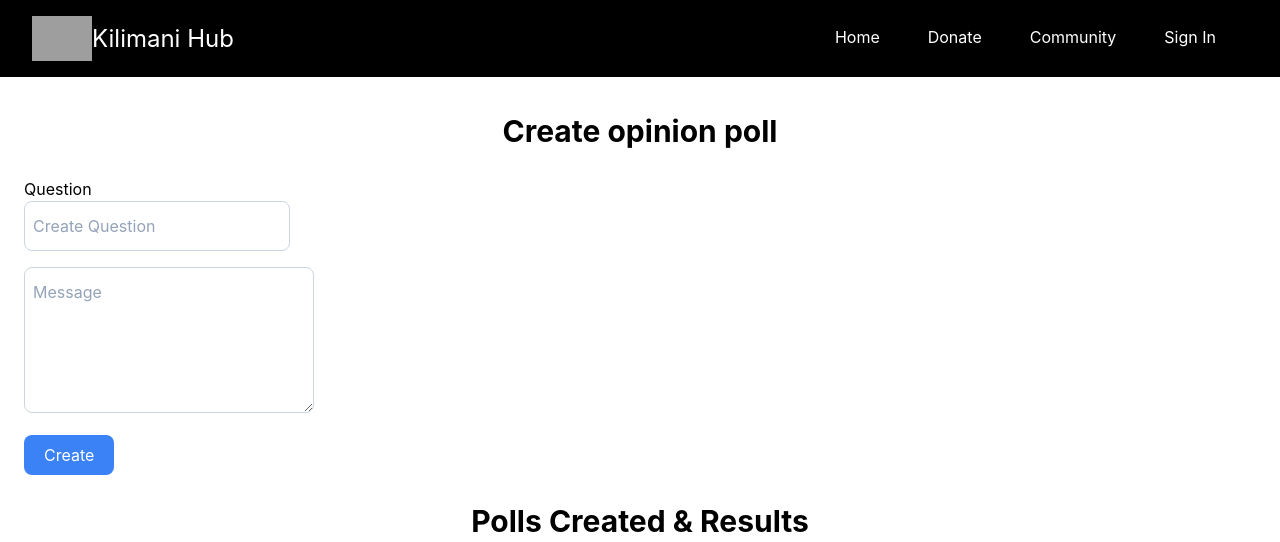
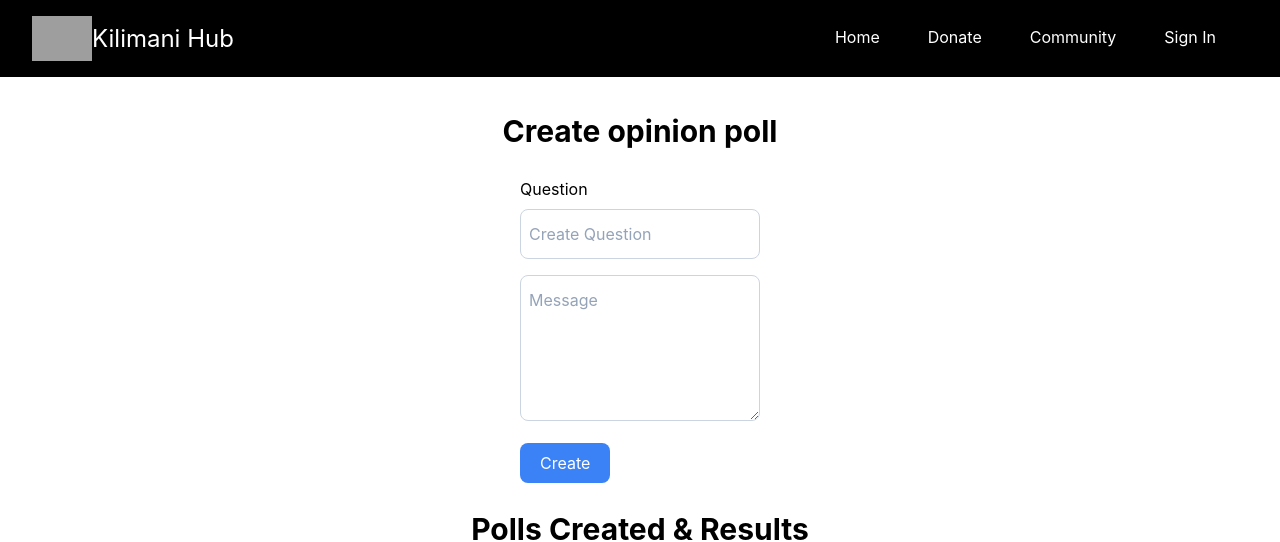
Before and after one commit to gregorymark254/kilimanifront, a React (Create React App) app: page /createvote in a window 1280 px wide. Shown: the top 542 px of the page. Built offline with nearby package versions, Linux system fonts and the light colour scheme; no server answers; grey boxes are pictures that could not be loaded.

Commit message:
Make changes in the poll form UI

```diff
--- a/src/pages/Admin/CreateVote.js
+++ b/src/pages/Admin/CreateVote.js
@@ -63,15 +63,15 @@ const CreateVote = () => {
     <div className="min-h-screen">
       <div className="container mx-auto p-4">
         <h1 className="text-center text-3xl font-bold mb-5 mt-5">Create opinion poll</h1>
-        <div className="flex items-center">
-          <form onSubmit={handleSubmit}>
-            <div className="p-2">
+        <div className="flex flex-wrap items-center justify-center">
+          <form className='w-100' onSubmit={handleSubmit}>
+            <div className="flex jusify-center items-center p-2">
               <label htmlFor="question">Question <br />
                 <input
                   type="text"
                   required
                   placeholder="Create Question"
-                  className="px-2 py-3 border border-slate-300 placeholder-slate-400 focus:outline-none focus:border-sky-500 rounded-lg focus:ring-1"
+                  className="mt-2 w-60 px-2 py-3 border border-slate-300 placeholder-slate-400 focus:outline-none focus:border-sky-500 rounded-lg focus:ring-1"
                   value={votequestion}
                   onChange={(e) => setQuestion(e.target.value)}
                 />
@@ -84,7 +84,7 @@ const CreateVote = () => {
                   value={text}
                   placeholder="Message"
                   onChange={(e) => setText(e.target.value)}
-                  className="px-2 py-3 border border-slate-300 placeholder-slate-400 focus:outline-none focus:border-sky-500 rounded-lg focus:ring-1"
+                  className="w-60 px-2 py-3 border border-slate-300 placeholder-slate-400 focus:outline-none focus:border-sky-500 rounded-lg focus:ring-1"
                 ></textarea>
               </label>
             </div>
```
